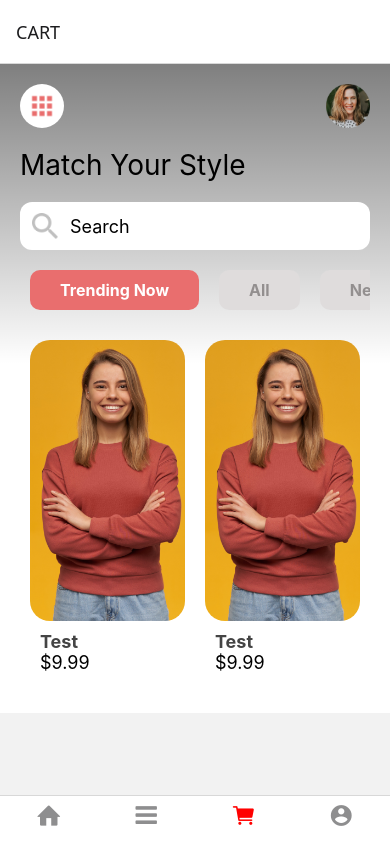
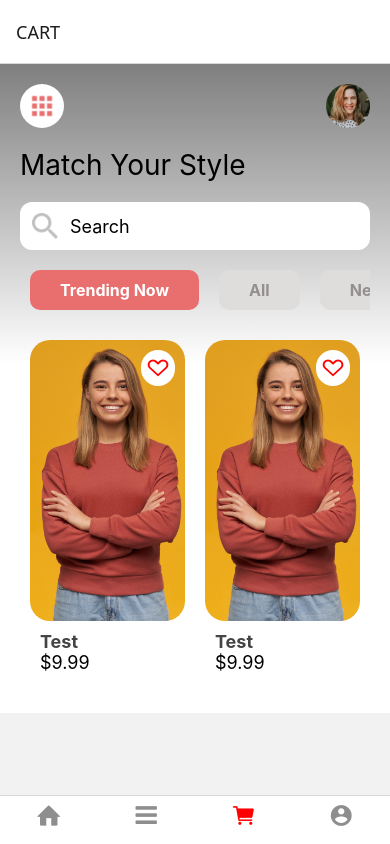
Before and after one commit to Thanawat0107/bare-minimum, a React Native app: screen /CART in a window 390 px wide. Built offline with nearby package versions, Linux system fonts and the light colour scheme.

Commit message:
Add Like Icon into Card Component

```diff
--- a/src/components/ProductCard.jsx
+++ b/src/components/ProductCard.jsx
@@ -1,9 +1,10 @@
-import { Image, StyleSheet, View, Text } from "react-native";
+import { Image, StyleSheet, View, Text, TouchableOpacity } from "react-native";
 import React from "react";
-import {Dimensions} from 'react-native';
+import { Dimensions } from "react-native";
+import Entypo from "@expo/vector-icons/Entypo";
 
-const windowWidth = Dimensions.get('window').width;
-const windowHeight = Dimensions.get('window').height;
+const windowWidth = Dimensions.get("window").width;
+const windowHeight = Dimensions.get("window").height;
 
 const ProductCatd = () => {
   console.log("ความกว้าง", windowWidth);
@@ -18,6 +19,11 @@ const ProductCatd = () => {
         <Text style={styles.title}>Test</Text>
         <Text style={styles.price}>$9.99</Text>
       </View>
+      <View style={styles.likeContainer}>
+        <TouchableOpacity>
+          <Entypo name="heart-outlined" size={24} color="red" />
+        </TouchableOpacity>
+      </View>
     </View>
   );
 };
@@ -30,8 +36,16 @@ const styles = StyleSheet.create({
     marginHorizontal: 10,
     marginVertical: 10,
   },
+  likeContainer: {
+    position: "absolute",
+    padding: 5,
+    backgroundColor: "#FFFFFF",
+    borderRadius: 20,
+    right: 10,
+    top: 10,
+  },
   coverImage: {
-    height: windowHeight/3,
+    height: windowHeight / 3,
     width: "windowWidth",
     borderRadius: 20,
   },
--- a/src/screen/HomeScreen.jsx
+++ b/src/screen/HomeScreen.jsx
@@ -11,6 +11,7 @@ import { LinearGradient } from "expo-linear-gradient";
 import Header from "../components/Header";
 import Category from "../components/Category";
 import ProductCatd from "../components/ProductCard";
+
 
 const HomeScreen = () => {
   return (
@@ -34,6 +35,7 @@ const HomeScreen = () => {
         <ProductCatd />
         <ProductCatd />
       </View>
+
     </View>
   );
 };
@@ -46,7 +48,6 @@ const styles = StyleSheet.create({
     marginTop: Platform.OS == "android" ? 25 : 0,
     padding: 20,
   },
-
   background: {
     position: "absolute",
     left: 0,
```
Lines whose indentation alone changed are shown as unchanged.
